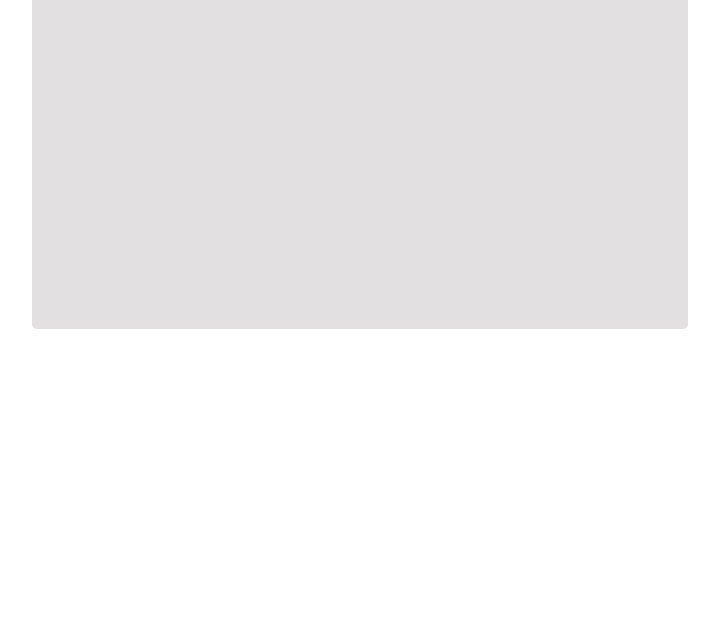
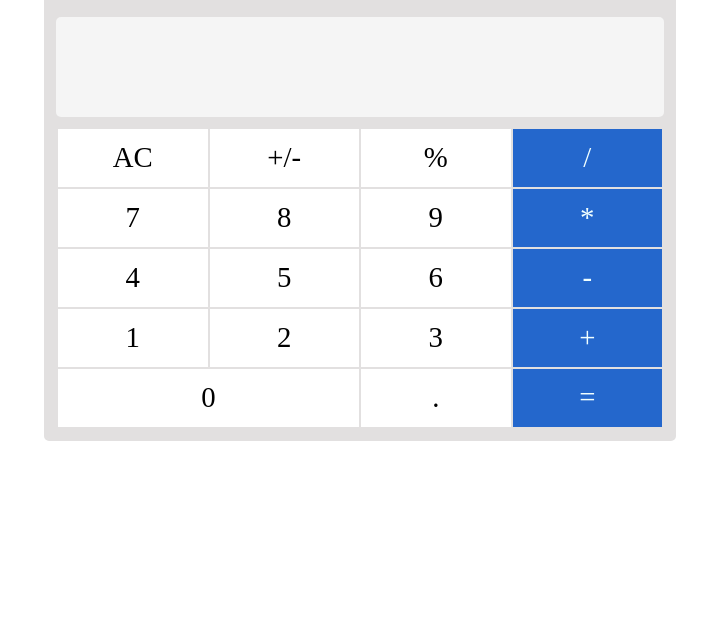
Before and after one commit to iRahulP/Calculator__JS, a plain HTML site: page index.html in a window 1280 px wide. Shown: the part 175-800 px from the top of the page, without its empty margins (280-999 px from the left). Drawn offline with Linux system fonts and the light colour scheme.

Commit message:
added styles to Calculator buttons

```diff
--- a/css/style.css
+++ b/css/style.css
@@ -1,16 +1,20 @@
+* {
+    box-sizing: border-box;
+}
+
 :root {
     --border-radius: 5px;
     --border-width: 1px;
     --light-grey: #e2e0e0;
-    --blue: #7f6cfc;
-    --orange: #ffc877;
-    --red: #c14444;
+    --purple: #7f6cfc;
+    --lime: #94ff62;
+    --blue: #2467cc;
 }
 
 
 #calc {
     width: 50%;
-    height: 80%;
+    height: 100%;
     min-width: 300px;
     min-height: 400px;
     background-color: var(--light-grey);
@@ -23,10 +27,73 @@
 }
 
 #calc h1 {
-    background-color: black;
+    background-color: var(--blue);
     color: white;
     text-transform: uppercase;
     text-align: center;
     padding: 10px;
     border-radius: 5px;
 }
+
+
+#display-container {
+    font-size: 3rem;
+    display: flex;
+    align-items: flex-end;
+    justify-content: flex-end;
+    color: var(--purple);
+    width: 100%;
+    height: 20%;
+    min-height: 100px;
+    border-radius: var(--border-radius);
+    background-color: whitesmoke;
+    margin-bottom: 10px;
+}
+
+#display-container p {
+    margin: 0.5rem;
+    vertical-align: text-bottom;
+}
+
+#buttons-container {
+    width: 100%;
+    height: 60%;
+    min-height: 300px;
+    border: var(--border-width) solid var(--light-grey);
+    border-radius: var(--border-radius);
+    background-color: var(--light-grey);
+    display: flex;
+    flex-flow: row wrap;
+    justify-content: space-around;
+}
+
+.button {
+    width: 25%;
+    height: 20%;
+    min-height: 60px;
+    display: flex;
+    align-items: center;
+    justify-content: center;
+    border: var(--border-width) solid var(--light-grey);
+    background-color: white;
+    font-size: 1.8rem;
+    cursor: pointer;
+    transition-duration: 1s;
+}
+
+.button:hover {
+    background-color: var(--lime);
+}
+
+.red {
+    background-color: var(--blue);
+    color:azure;
+}
+
+.red:hover {
+    color: darkgreen;
+}
+
+#button-zero {
+    width: 50%;
+}
--- a/index.html
+++ b/index.html
@@ -9,11 +9,69 @@
 </head>
 <body>
     <div id="calc">
-        <h1>Can Calculate..</h1>
+        <h1>Calculatrice</h1>
         <div id="display-container">
             <p id="display"> </p>
         </div>
-
+        <div id="buttons-container">
+            <div class="button" id="button-clear" data-value="ac">
+                <span>AC</span>
+            </div>
+            <div class="button" id="button-sign" data-value="sign">
+                <span>+/-</span>
+            </div>
+            <div class="button" id="button-percent" data-value="%">
+                <span> % </span>
+            </div>
+            <div class="button red" data-value="/" id="button-divide">
+                <span> / </span>
+            </div>
+            <div class="button" id="button-seven" data-value="7">
+                <span>7</span>
+            </div>
+            <div class="button" id="button-eight" data-value="8">
+                <span>8</span>
+            </div>
+            <div class="button" id="button-nine" data-value="9">
+                <span>9</span>
+            </div>
+            <div class="button red" id="button-multiply" data-value="*">
+                <span>*</span>
+            </div>
+            <div class="button" id="button-four" data-value="4">
+                <span>4</span>
+            </div>
+            <div class="button" id="button-five" data-value="5">
+                <span>5</span>
+            </div>
+            <div class="button" id="button-six" data-value="6">
+                <span>6</span>
+            </div>
+            <div class="button red" id="button-minus" data-value="-">
+                <span>-</span>
+            </div>
+            <div class="button" id="button-one" data-value="1">
+                <span> 1 </span>
+            </div>
+            <div class="button" id="button-two" data-value="2">
+                <span> 2 </span>
+            </div>
+            <div class="button" id="button-three" data-value="3">
+                <span> 3 </span>
+            </div>
+            <div class="button red" id="button-plus" data-value="+">
+                <span> + </span>
+            </div>
+            <div class="button" id="button-zero" data-value="0">
+                <span> 0 </span>
+            </div>
+            <div class="button" id="button-decimal" data-value=".">
+                <span> . </span>
+            </div>
+            <div class="button red" id="button-equals" data-value="=">
+                <span> = </span>
+            </div>
+        </div>
     </div>
     <script type="text/javascript" src="js/script.js">
     </script>
```
